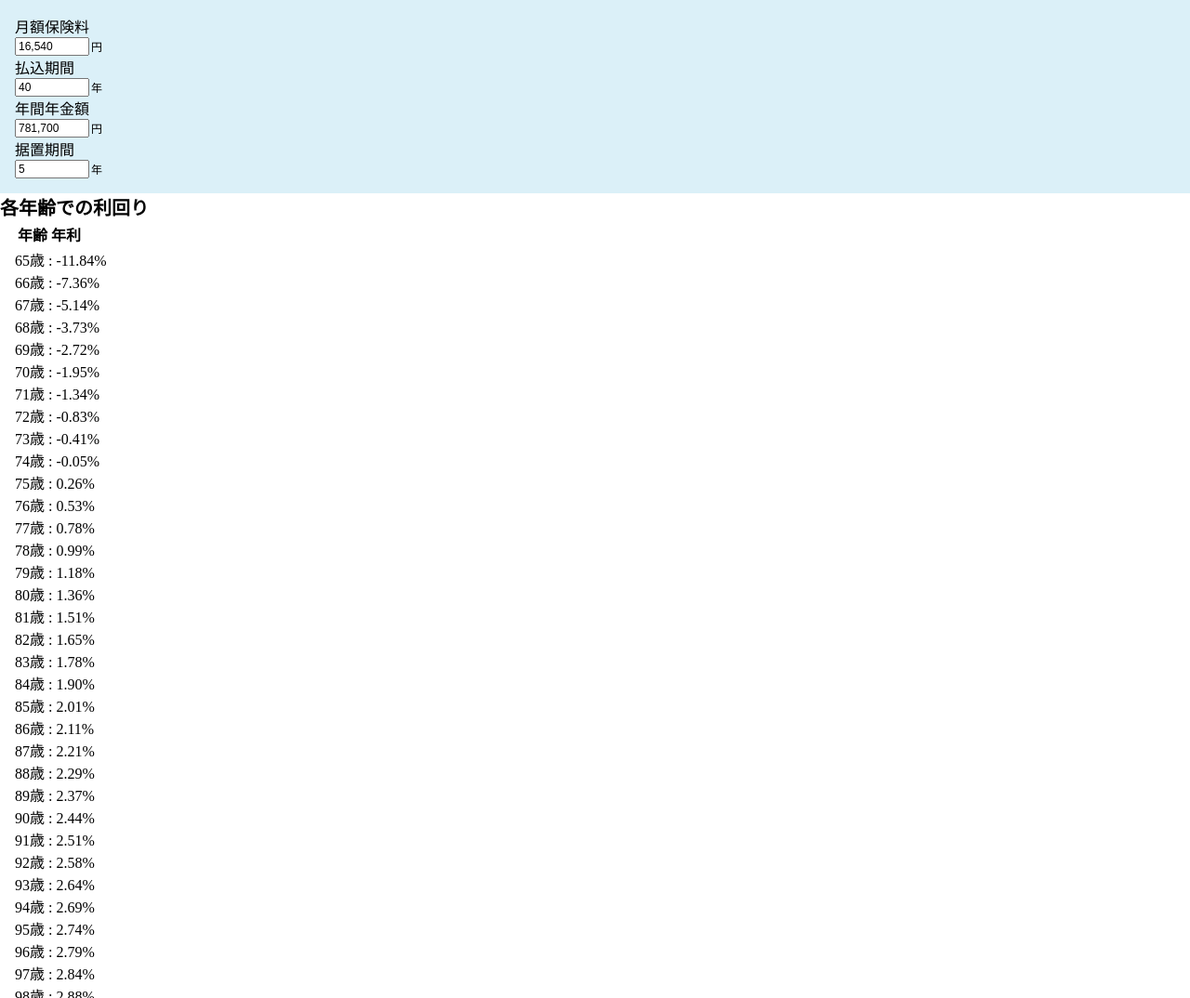
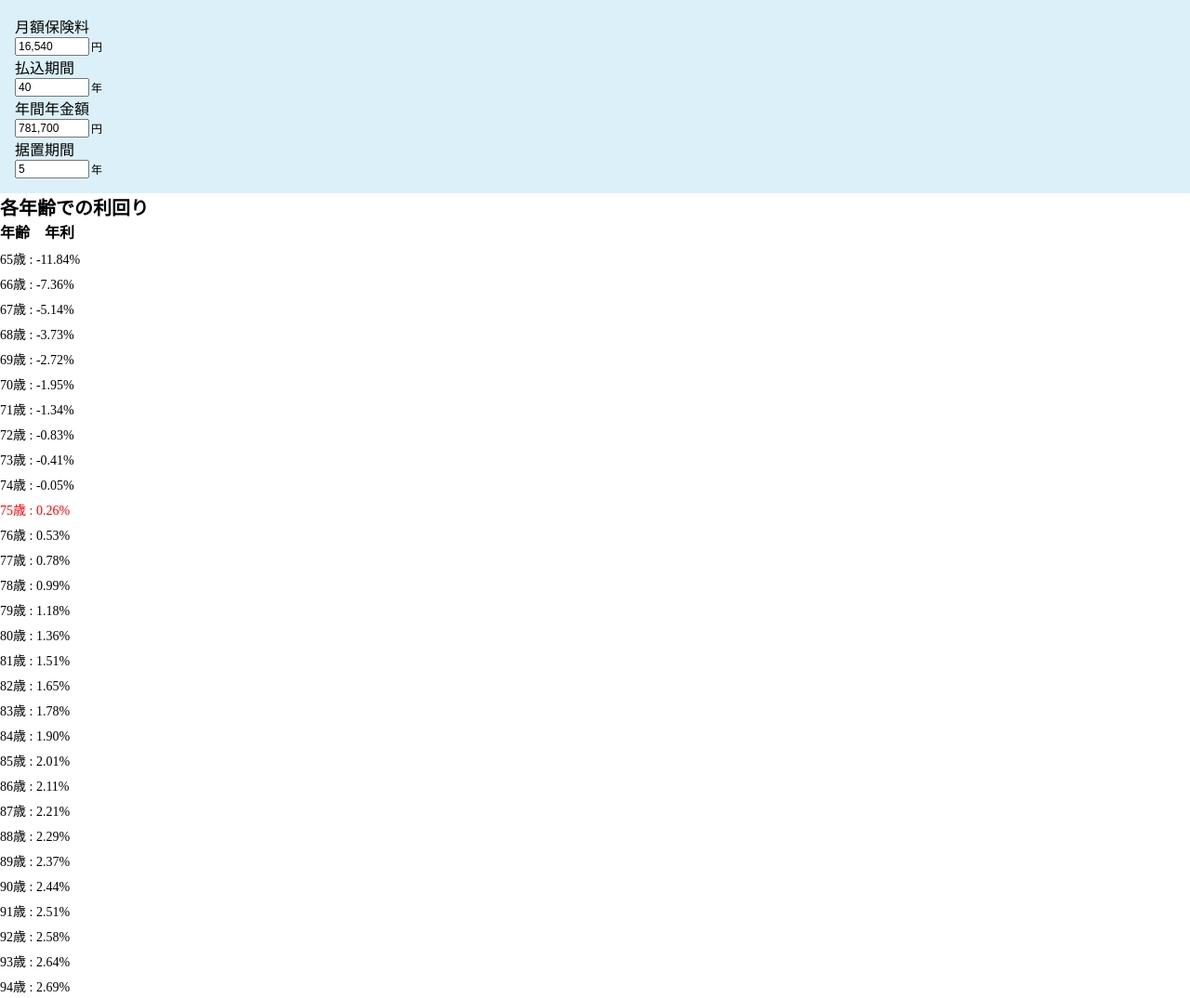
Before and after one commit to kmgru/yield-system, a plain HTML site: page index.html in a window 1280 px wide. Shown: the top 1074 px of the page at 93% size. Drawn offline with Linux system fonts and the light colour scheme.

Commit message:
Add files via upload

```diff
--- a/main.js
+++ b/main.js
@@ -41,31 +41,34 @@ function calcDisplay() {
   const D = Number(document.querySelector('input.D').value); // 据置年数
 
   const resultDiv = document.getElementById('result');
-  resultDiv.innerHTML = '<table><tr><th>　年齢</th><th>年利</th></tr>';
 
+  const h3 = document.createElement('h3');
+  h3.textContent = `年齢　年利`;
+  resultDiv.appendChild(h3);
+
+
+  let firstRed = false;
   for (let age = 65; age <= 100; age++) {
     const receiveYears = age - 64;
     const cashflows = [];
 
     // 払込期（年単位キャッシュフロー）
     for (let i = 0; i < T; i++) cashflows.push(-A * 12);
-
     // 据置期間（0円）
     for (let i = 0; i < D; i++) cashflows.push(0);
-
     // 受給期
     for (let i = 0; i < receiveYears; i++) cashflows.push(Y);
 
     const irr = calcIRR(cashflows) * 100;
-    if (age <= 99) {
-      resultDiv.innerHTML += `<tr><td>　${age}歳 : </td><td>${irr.toFixed(2)}%</td></tr><br>`;
-    } else {
-      resultDiv.innerHTML += `<tr><td>&nbsp${age}歳</td> : <td>${irr.toFixed(2)}%</td></tr><br>`;
+    const p = document.createElement('p');
+    p.textContent = `${age}歳 : ${irr.toFixed(2)}%`;
+    if (!firstRed && irr > 0) {
+      p.style.color = 'red';
+      firstRed = true;
     }
 
+    resultDiv.appendChild(p);
   }
-
-  resultDiv.innerHTML += "</table>";
 }
 
 document.querySelectorAll('input.A, input.Y').forEach(input => {
--- a/style.css
+++ b/style.css
@@ -42,3 +42,20 @@ h2 {
   font-size: 20px;
   width: 100%;
 }
+h3{
+  margin: 0;
+  font-size: 16px;
+}
+
+#result table {
+  border-collapse: collapse; /* 枠線まとめる */
+  width: 100%;
+}
+#result td, #result th {
+  padding: 0.5em 0; /* 上下に余白を追加 */
+  text-align: left;
+}
+#result p {
+  margin: 0.5em 0; /* 上下に余白を作る */
+  font-size: 14px;
+}
```
